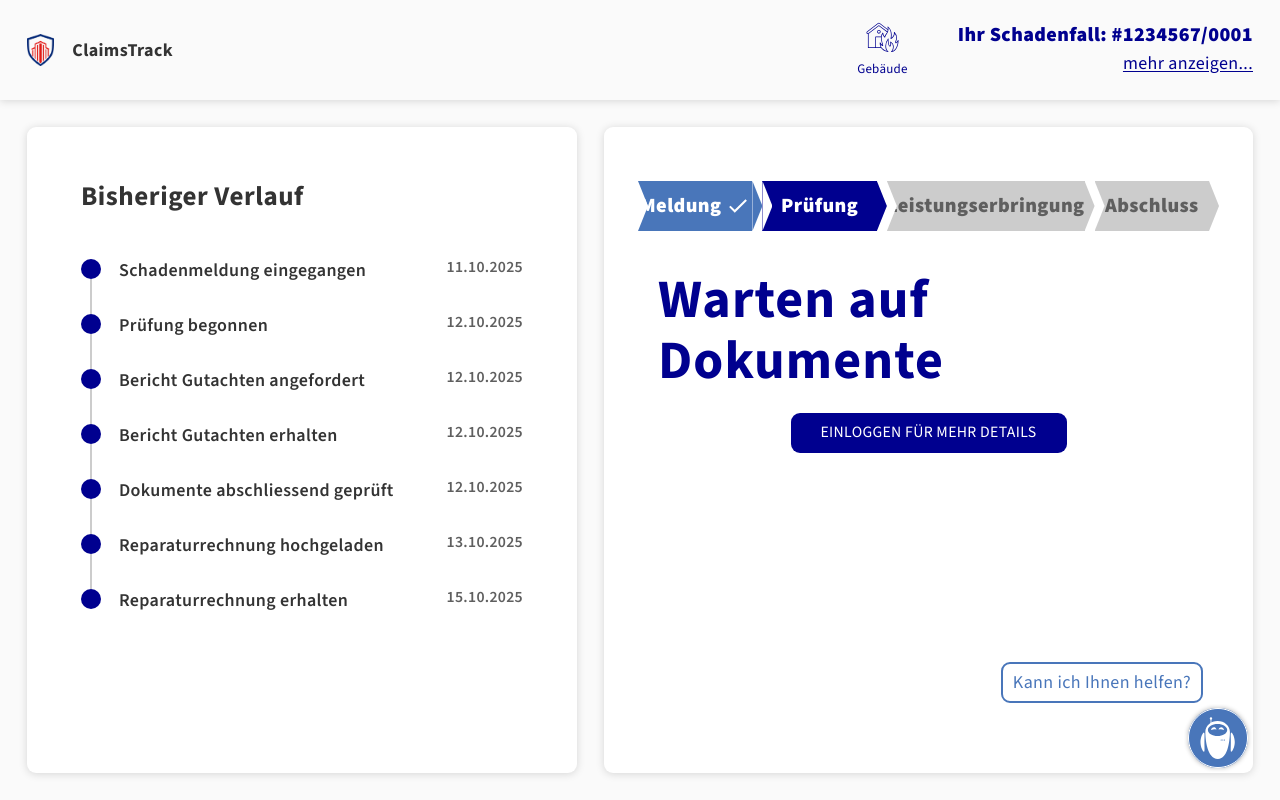
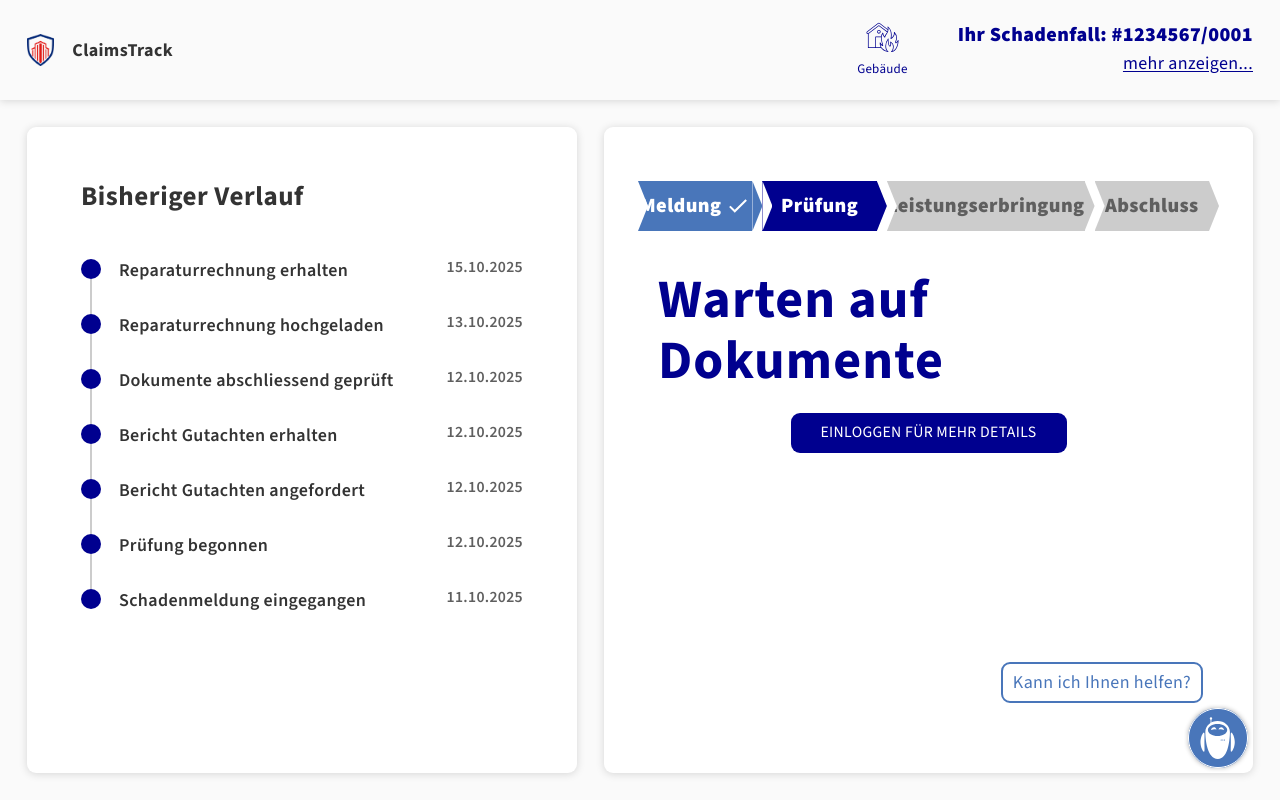
Before and after one commit to domenik-hofer/hackathon-2025, a React (Vite) app: page / in a window 1280 px wide. Both pictures are taken after a click on the button "STATUS ABFRAGEN". Built offline with nearby package versions, Linux system fonts and the light colour scheme.

Commit message:
Domenik: fix order

```diff
--- a/src/components/timeline/Timeline.tsx
+++ b/src/components/timeline/Timeline.tsx
@@ -57,13 +57,7 @@ export function Timeline({ items, showAll = false }: TimelineProps) {
     };
 
     // Sort descending (newest first) without mutating input
-    const sorted = [...items].sort((a, b) => {
-        const tb = toTimestamp(b.date, b.time);
-        const ta = toTimestamp(a.date, a.time);
-        if (tb !== ta) return ta - tb;
-        // tie-breaker: higher id first
-        return a.id - b.id;
-    });
+    const sorted = items;
 
     return (
         <div className={c('timeline')}>
--- a/src/utils/mockData.ts
+++ b/src/utils/mockData.ts
@@ -147,30 +147,26 @@ export const claimDocuments: ClaimDocument[] = [
 ]
 
 export const claimEvents: ClaimEvent[] = [
-  {
-      claimId: 'claim-001',
-      date: '2025-10-11',
-      title: 'Schadenmeldung eingegangen',
-  },
     {
         claimId: 'claim-001',
-        date: '2025-10-12',
-        title: 'Prüfung begonnen',
-    },
-    {
-        claimId: 'claim-001',
-        date: '2025-10-12',
-        title: 'Bericht Gutachten angefordert',
+        date: '2025-10-15',
+        title: 'Reparaturrechnung erhalten',
     },
     {
         claimId: 'claim-001',
         date: '2025-10-13',
         title: 'Reparaturrechnung hochgeladen',
     },
+
+
+
+
+
+
     {
         claimId: 'claim-001',
-        date: '2025-10-15',
-        title: 'Reparaturrechnung erhalten',
+        date: '2025-10-12',
+        title: 'Dokumente abschliessend geprüft',
     },
     {
         claimId: 'claim-001',
@@ -180,7 +176,17 @@ export const claimEvents: ClaimEvent[] = [
     {
         claimId: 'claim-001',
         date: '2025-10-12',
-        title: 'Dokumente abschliessend geprüft',
+        title: 'Bericht Gutachten angefordert',
+    },
+    {
+        claimId: 'claim-001',
+        date: '2025-10-12',
+        title: 'Prüfung begonnen',
+    },
+    {
+        claimId: 'claim-001',
+        date: '2025-10-11',
+        title: 'Schadenmeldung eingegangen',
     },
 
     ]
```
